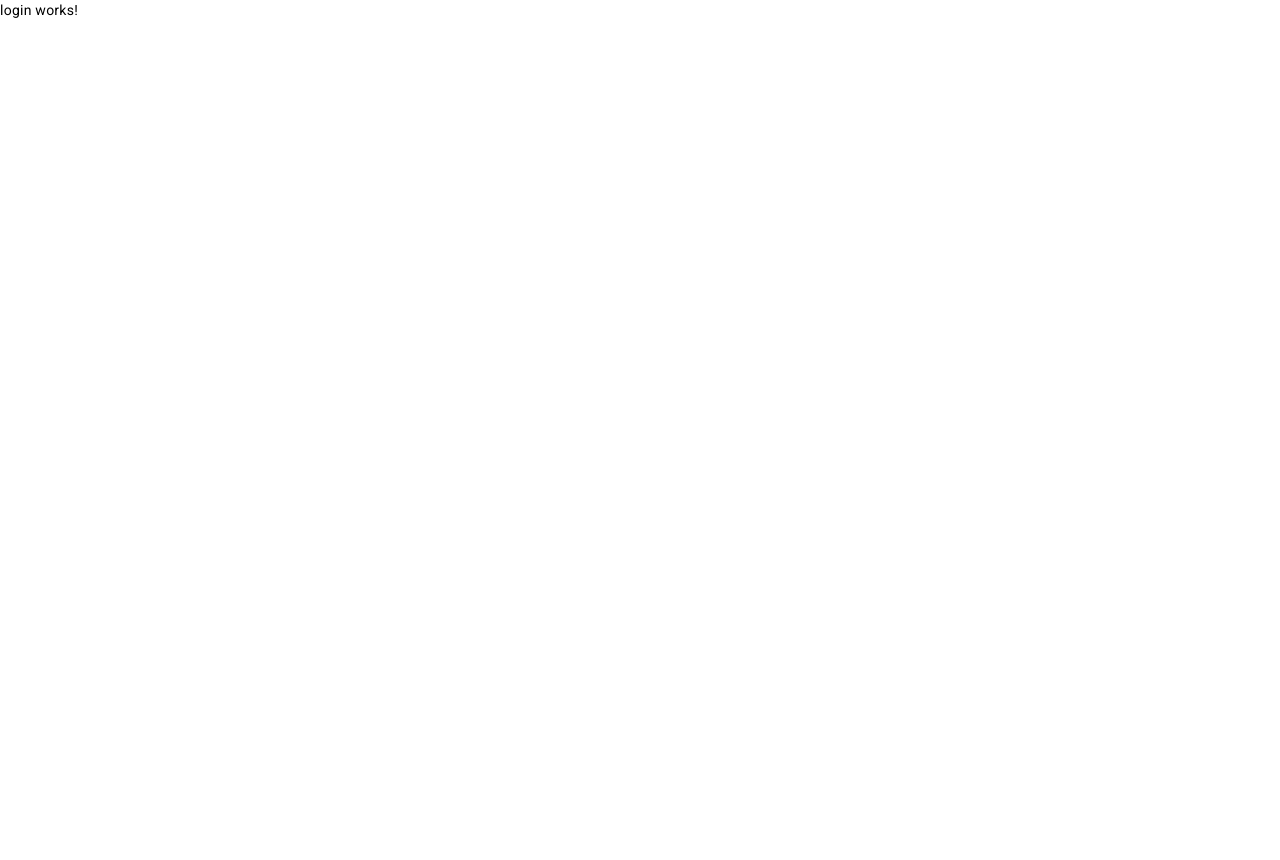
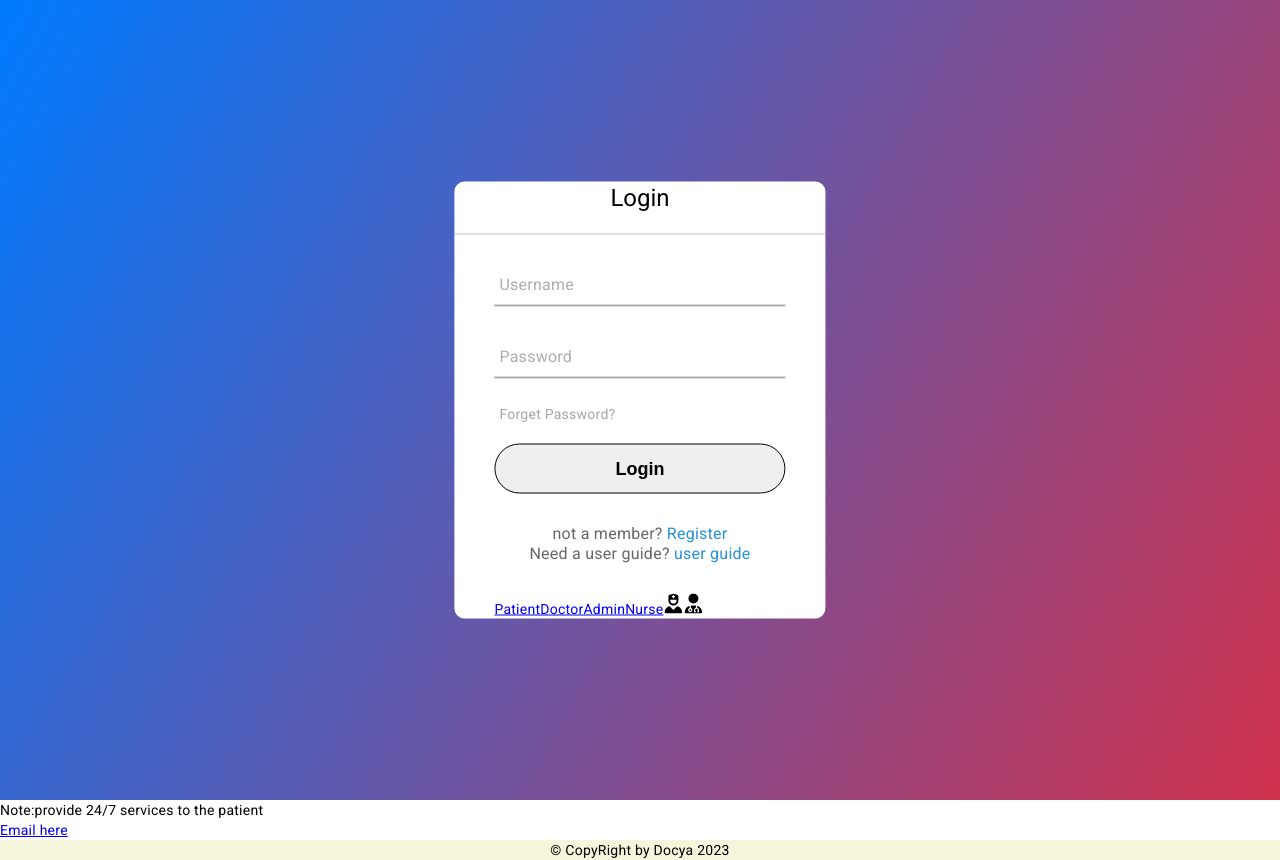
Before and after one commit to Mahathisomisetty/DocyaFEgit, an Angular app: page / in a window 1280 px wide. Before the commit the page ends 800 px from the top, so only its background shows below. Built offline with nearby package versions, Linux system fonts and the light colour scheme.

Commit message:
login component added

```diff
--- a/src/app/login/login.component.css
+++ b/src/app/login/login.component.css
@@ -0,0 +1,131 @@
+.container{
+    margin: 0;
+    padding: 0;
+    font-family: Roboto;
+    background-repeat: no-repeat;
+    background-size: cover;
+    background: linear-gradient(120deg, #007bff, #d0314c);
+    height: 100vh;
+    overflow: hidden;
+  }
+
+  .center{
+    position: absolute;
+    top: 50%;
+    left: 50%;
+    transform: translate(-50%, -50%);
+    width: 29vw;
+    background: white;
+    border-radius: 10px;
+  }
+
+  .center h1{
+    text-align: center;
+    padding: 0 0 20px 0;
+    border-bottom: 1px solid silver;
+  }
+
+  .center form{
+    padding: 0 40px;
+    box-sizing: border-box;
+  }
+
+  form .txt_field{
+    position: relative;
+    border-bottom: 2px solid #adadad;
+    margin: 30px 0;
+  }
+
+  .txt_field input{
+    width: 100%;
+    padding: 0 5px;
+    height: 40px;
+    font-size: 16px;
+    border: none;
+    background: none;
+    outline: none;
+  }
+
+  .txt_field label{
+    position: absolute;
+    top: 50%;
+    left: 5px;
+    color: #adadad;
+    transform: translateY(-50%);
+    font-size: 16px;
+    pointer-events: none;
+  }
+
+  .txt_field span::before{
+    content: '';
+    position: absolute;
+    top: 40px;
+    left: 0;
+    width: 0px;
+    height: 2px;
+    background: #2691d9;
+    transition: .5s;
+  }
+
+  .txt_field input:focus ~ label,
+  .txt_field input:valid ~ label{
+    top: -5px;
+    color: #2691d9;
+  }
+
+  .txt_field input:focus ~ span::before,
+  .txt_field input:Valid ~ span::before{
+    width: 100%;
+  }
+
+  .pass{
+    margin: -5px 0 20px 5px;
+    color: #a6a6a6;
+    cursor: pointer;
+  }
+
+  .pass:hover{
+    text-decoration: underline;
+  }
+
+  input[type="Submit"]{
+    width: 100%;
+    height: 50px;
+    border: 1px solid;
+    border-radius: 25px;
+    font-size: 18px;
+    font-weight: 700;
+    cursor: pointer;
+
+  }
+
+  input[type="Submit"]:hover{
+    background: #2691d9;
+    color: #e9f4fb;
+    transition: .5s;
+  }
+
+  .signup_link{
+    margin: 30px 0;
+    text-align: center;
+    font-size: 16px;
+    color: #666666;
+  }
+
+  .signup_link a{
+    color: #2691d9;
+    text-decoration: none;
+  }
+
+  .signup_link a:hover{
+    text-decoration: underline;
+  }
+
+  .HomeAbout{
+    width: 100vw;
+    height: 25vh;
+  }
+  .foot{
+    background-color: beige;
+    text-align: center;
+}
--- a/src/app/login/login.component.html
+++ b/src/app/login/login.component.html
@@ -1 +1,42 @@
-<p>login works!</p>
+
+
+<div class="container">
+
+    <div class="center">
+        <h1>Login</h1>
+        <form>
+            <div class="txt_field">
+                <input type="text" name="text" required>
+                <span></span>
+                <label>Username</label>
+            </div>
+            <div class="txt_field">
+                <input type="password" name="password" required>
+                <span></span>
+                <label>Password</label>
+            </div>
+            <div class="pass">Forget Password?</div>
+            <input name="submit" type="Submit" value="Login">
+            <div class="signup_link">
+               not a member? <a href="register">Register</a><br>
+               Need a user guide? <a [routerLink]="['userguide']">user guide</a>
+            </div>
+
+            <a routerLink="patientdb">Patient</a>
+            <a routerLink="doctordb">Doctor</a>
+            <a routerLink="admin">Admin</a>
+            <a routerLink="nursedb">Nurse</a>
+            <svg style="width: 20px; height:20px;" xmlns="http://www.w3.org/2000/svg" viewBox="0 0 448 512"><!--! Font Awesome Pro 6.4.0 by @fontawesome - https://fontawesome.com License - https://fontawesome.com/license (Commercial License) Copyright 2023 Fonticons, Inc. --><path d="M96 128V70.2c0-13.3 8.3-25.3 20.8-30l96-36c7.2-2.7 15.2-2.7 22.5 0l96 36c12.5 4.7 20.8 16.6 20.8 30V128h-.3c.2 2.6 .3 5.3 .3 8v40c0 70.7-57.3 128-128 128s-128-57.3-128-128V136c0-2.7 .1-5.4 .3-8H96zm48 48c0 44.2 35.8 80 80 80s80-35.8 80-80V160H144v16zM111.9 327.7c10.5-3.4 21.8 .4 29.4 8.5l71 75.5c6.3 6.7 17 6.7 23.3 0l71-75.5c7.6-8.1 18.9-11.9 29.4-8.5C401 348.6 448 409.4 448 481.3c0 17-13.8 30.7-30.7 30.7H30.7C13.8 512 0 498.2 0 481.3c0-71.9 47-132.7 111.9-153.6zM208 48V64H192c-4.4 0-8 3.6-8 8V88c0 4.4 3.6 8 8 8h16v16c0 4.4 3.6 8 8 8h16c4.4 0 8-3.6 8-8V96h16c4.4 0 8-3.6 8-8V72c0-4.4-3.6-8-8-8H240V48c0-4.4-3.6-8-8-8H216c-4.4 0-8 3.6-8 8z"/></svg>
+            <svg style="width: 20px; height:20px;" xmlns="http://www.w3.org/2000/svg" viewBox="0 0 448 512"><!--! Font Awesome Pro 6.4.0 by @fontawesome - https://fontawesome.com License - https://fontawesome.com/license (Commercial License) Copyright 2023 Fonticons, Inc. --><path d="M224 256A128 128 0 1 0 224 0a128 128 0 1 0 0 256zm-96 55.2C54 332.9 0 401.3 0 482.3C0 498.7 13.3 512 29.7 512H418.3c16.4 0 29.7-13.3 29.7-29.7c0-81-54-149.4-128-171.1V362c27.6 7.1 48 32.2 48 62v40c0 8.8-7.2 16-16 16H336c-8.8 0-16-7.2-16-16s7.2-16 16-16V424c0-17.7-14.3-32-32-32s-32 14.3-32 32v24c8.8 0 16 7.2 16 16s-7.2 16-16 16H256c-8.8 0-16-7.2-16-16V424c0-29.8 20.4-54.9 48-62V304.9c-6-.6-12.1-.9-18.3-.9H178.3c-6.2 0-12.3 .3-18.3 .9v65.4c23.1 6.9 40 28.3 40 53.7c0 30.9-25.1 56-56 56s-56-25.1-56-56c0-25.4 16.9-46.8 40-53.7V311.2zM144 448a24 24 0 1 0 0-48 24 24 0 1 0 0 48z"/></svg>
+
+
+        </form>
+
+
+    </div>
+  </div>
+  <footer>Note:provide 24/7 services to the patient</footer>
+
+  <a href="mailto:docya@gmail.com">Email here</a>
+
+  <footer class="foot" style="background-color: cream;">&copy; CopyRight by Docya 2023</footer>
```
